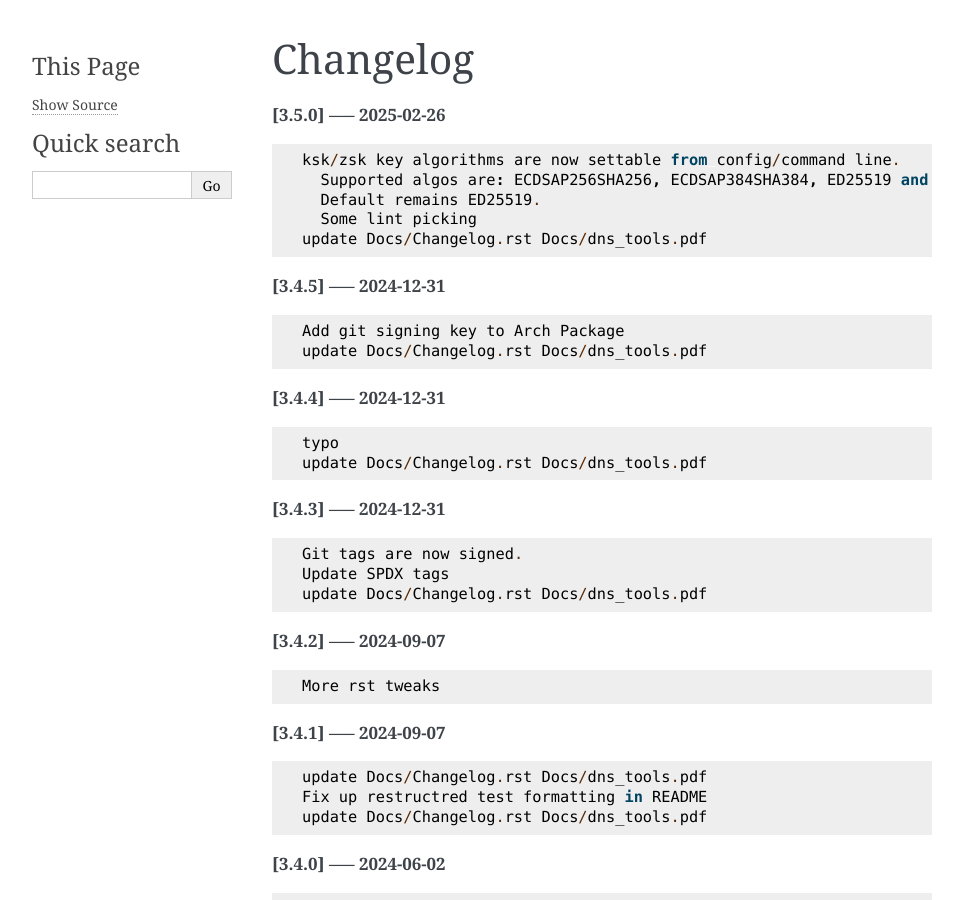
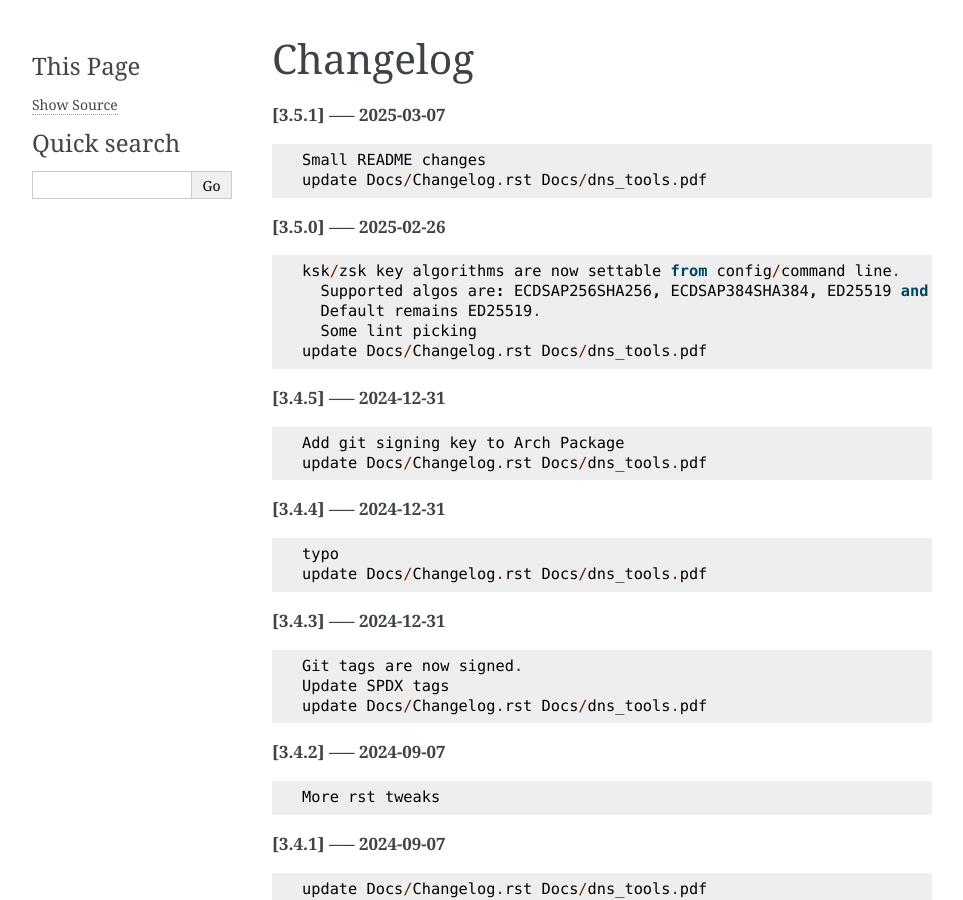
Before and after one commit to gene-git/dns_tools, a Sphinx documentation site: the page built from Docs/Changelog.rst, in a window 1280 px wide and 900 px high. Shown: the whole window, without its empty margins (148-1111 px from the left). Built offline with Sphinx 7.4.7, drawn with Linux system fonts in a browser that asks for light colours; pages that are not in the unit, such as notebooks, are missing from menus.

Commit message:
update Docs/Changelog.rst Docs/dns_tools.pdf

```diff
--- a/Docs/Changelog.rst
+++ b/Docs/Changelog.rst
@@ -1,5 +1,11 @@
 Changelog
 =========
+
+**[3.5.1] ----- 2025-03-07** ::
+
+	    Small README changes
+	    update Docs/Changelog.rst Docs/dns_tools.pdf
+
 
 **[3.5.0] ----- 2025-02-26** ::
 
```
Also changed, not shown: 1 other file.
